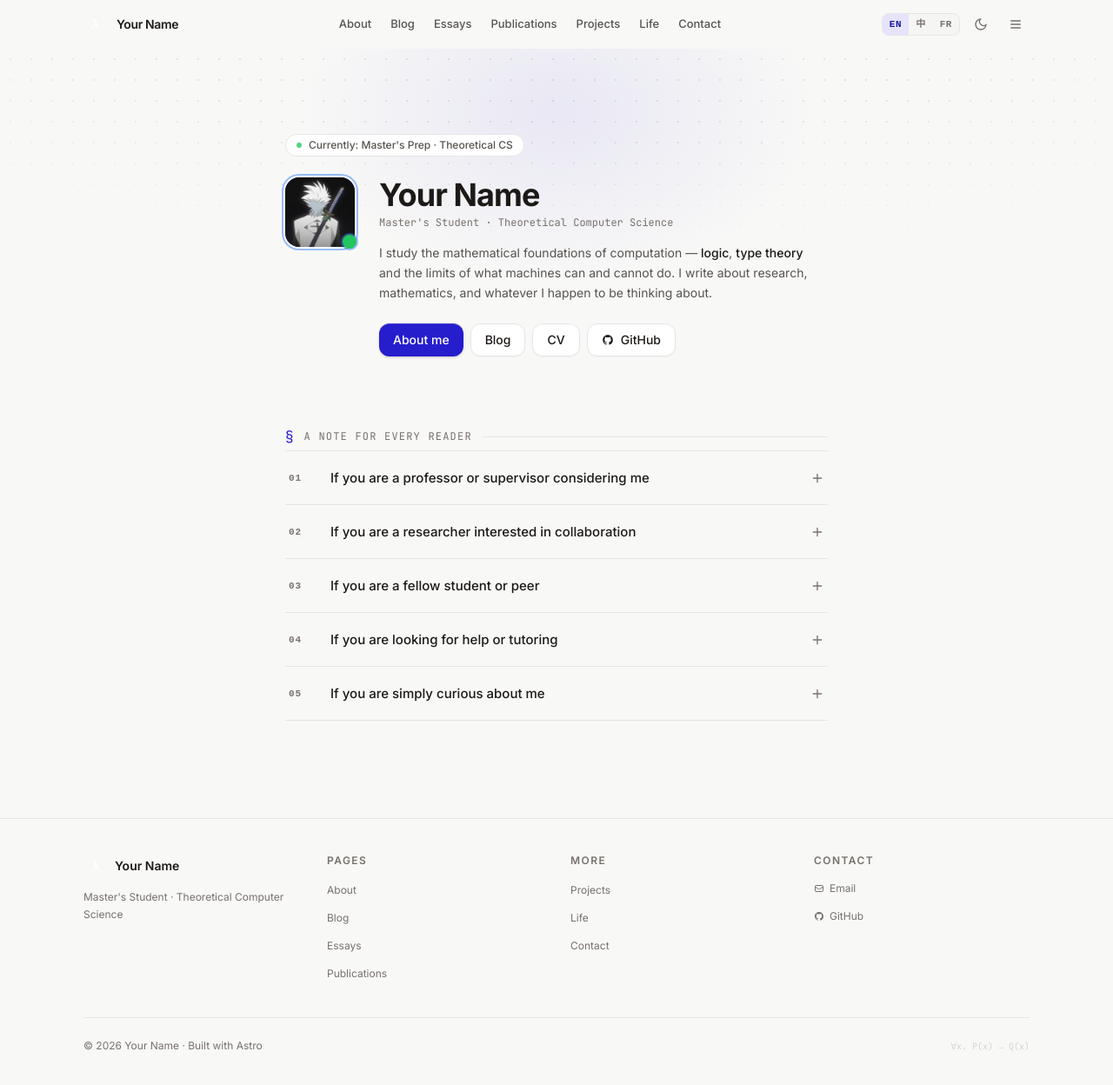
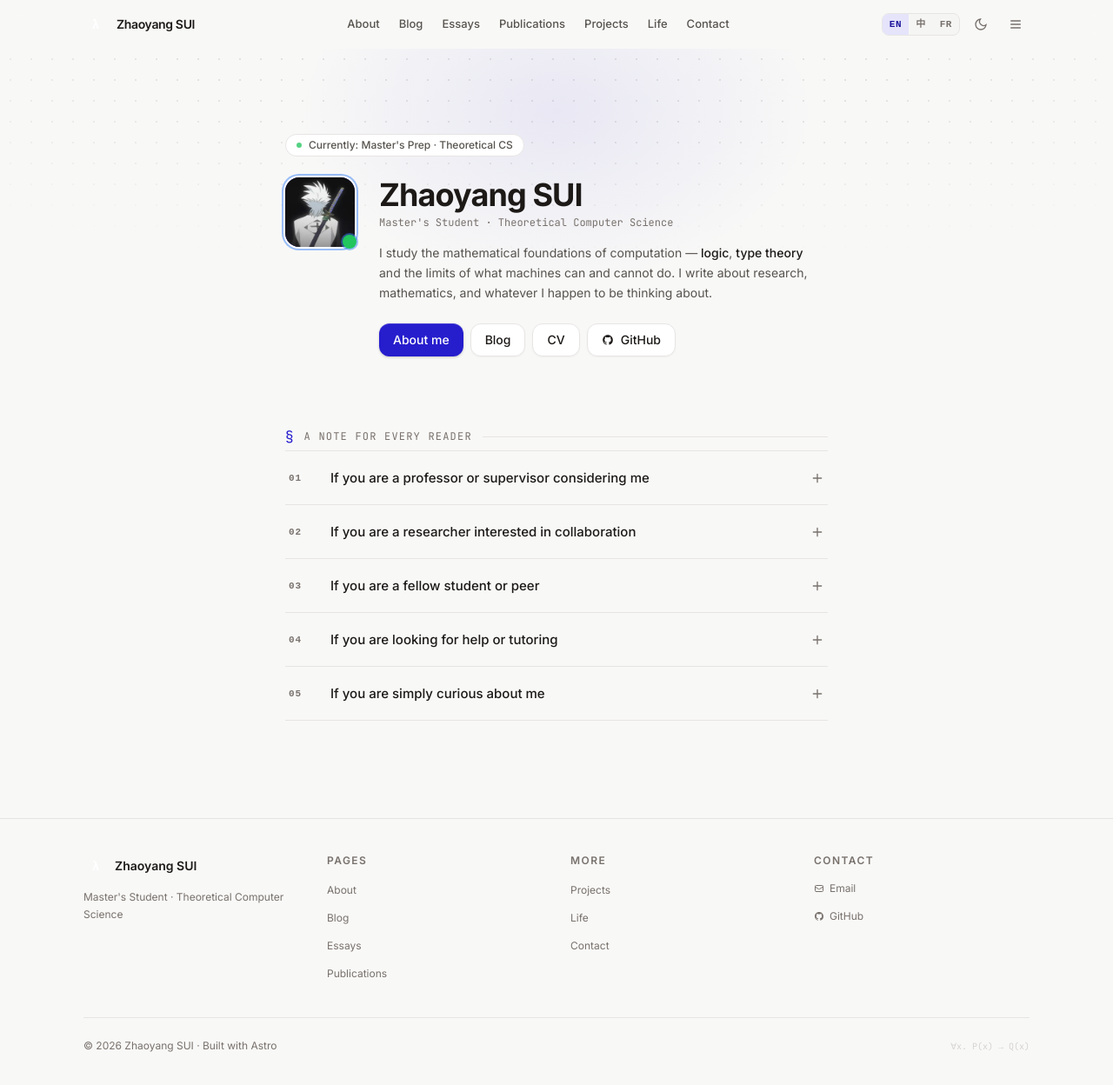
Before and after one commit to ze2phyrzhenyin/ze2phyrzhenyin.github.io, an Astro site: page / in a window 1280 px wide. Shown: the whole page at 87% size. Built offline with nearby package versions, Linux system fonts and the light colour scheme; Astro itself is replaced by a stand-in of ours.

Commit message:
Localize site name

```diff
--- a/src/components/Footer.astro
+++ b/src/components/Footer.astro
@@ -1,11 +1,12 @@
 ---
-import { SITE, NAV } from '@/lib/config';
+import { SITE, NAV, getSiteName } from '@/lib/config';
 import { useTranslations, localizePath, defaultLang } from '@/i18n/utils';
 import type { Lang } from '@/i18n/ui';
 
 const lang = (Astro.currentLocale ?? defaultLang) as Lang;
 const t = useTranslations(lang);
 const year = new Date().getFullYear();
+const siteName = getSiteName(lang);
 
 const navKeys: Record<string, string> = {
   '/about': 'nav.about', '/blog': 'nav.blog', '/essays': 'nav.essays',
@@ -23,7 +24,7 @@ const navKeys: Record<string, string> = {
                style="background: linear-gradient(135deg, hsl(var(--accent-h) var(--accent-s) var(--accent-l)), hsl(calc(var(--accent-h)+20) var(--accent-s) calc(var(--accent-l)+10%)));">
             λ
           </div>
-          <span class="font-semibold text-sm" style="color: rgb(var(--text));">{SITE.name}</span>
+          <span class="font-semibold text-sm" style="color: rgb(var(--text));">{siteName}</span>
         </a>
         <p class="text-xs leading-relaxed" style="color: rgb(var(--muted));">{SITE.tagline}</p>
       </div>
@@ -84,7 +85,7 @@ const navKeys: Record<string, string> = {
     <div class="flex flex-col sm:flex-row items-center justify-between gap-3 pt-6"
          style="border-top: 1px solid rgb(var(--border));">
       <p class="text-xs" style="color: rgb(var(--muted));">
-        © {year} {SITE.name} · {t('footer.built')}
+        © {year} {siteName} · {t('footer.built')}
         <a href="https://astro.build" target="_blank" rel="noopener" class="footer-link">Astro</a>
       </p>
       <p class="font-mono text-[10px]" style="color: rgb(var(--border-2));">∀x. P(x) → Q(x)</p>
--- a/src/components/Nav.astro
+++ b/src/components/Nav.astro
@@ -1,5 +1,5 @@
 ---
-import { SITE, NAV } from '@/lib/config';
+import { SITE, NAV, getSiteName } from '@/lib/config';
 import LangSwitcher from '@/components/LangSwitcher.astro';
 import { useTranslations, localizePath, defaultLang } from '@/i18n/utils';
 import type { Lang } from '@/i18n/ui';
@@ -7,6 +7,7 @@ import type { Lang } from '@/i18n/ui';
 const lang = (Astro.currentLocale ?? defaultLang) as Lang;
 const t = useTranslations(lang);
 const pathname = Astro.url.pathname;
+const siteName = getSiteName(lang);
 
 // Map config href keys to translation keys
 const navKeys: Record<string, string> = {
@@ -31,7 +32,7 @@ const navKeys: Record<string, string> = {
       </div>
       <span class="font-semibold text-sm tracking-tight transition-colors hidden sm:block"
             style="color: rgb(var(--text));">
-        {SITE.name}
+        {siteName}
       </span>
     </a>
 
--- a/src/content/publications/sample-preprint.md
+++ b/src/content/publications/sample-preprint.md
@@ -1,6 +1,6 @@
 ---
 title: "On the Expressibility of Higher-Order Recursion Schemes"
-authors: ["Your Name", "Supervisor Name"]
+authors: ["Zhaoyang SUI", "Supervisor Name"]
 venue: "arXiv preprint"
 year: 2025
 type: preprint
--- a/src/layouts/Base.astro
+++ b/src/layouts/Base.astro
@@ -1,5 +1,5 @@
 ---
-import { SITE } from '@/lib/config';
+import { SITE, getSiteName } from '@/lib/config';
 import Nav from '@/components/Nav.astro';
 import Footer from '@/components/Footer.astro';
 import { defaultLang } from '@/i18n/utils';
@@ -12,7 +12,8 @@ interface Props {
 const { title, description = SITE.description, ogImage, article = false } = Astro.props;
 
 const lang = (Astro.currentLocale ?? defaultLang) as Lang;
-const pageTitle   = title ? `${title} — ${SITE.name}` : `${SITE.name} · ${SITE.tagline}`;
+const siteName = getSiteName(lang);
+const pageTitle   = title ? `${title} — ${siteName}` : `${siteName} · ${SITE.tagline}`;
 const canonicalURL = new URL(Astro.url.pathname, SITE.url);
 const ogImg       = ogImage ?? `${SITE.url}/og-default.png`;
 ---
--- a/src/lib/config.ts
+++ b/src/lib/config.ts
@@ -1,9 +1,10 @@
 export const SITE = {
-  name: 'Your Name',
+  name: 'Zhaoyang SUI',
+  nameZh: '隋朝阳',
   tagline: 'Master\'s Student · Theoretical Computer Science',
   description: 'Personal site — research, writing, and projects at the intersection of logic, mathematics, and computation.',
   url: 'https://yourname.dev',
-  author: 'Your Name',
+  author: 'Zhaoyang SUI',
   email: 'you@example.com',
   github: 'https://github.com/yourhandle',
   twitter: 'https://twitter.com/yourhandle',
@@ -13,6 +14,10 @@ export const SITE = {
   department: 'Department of Computer Science',
   avatar: '/images/avatar/avatar.jpg',
 } as const;
+
+export function getSiteName(lang?: string) {
+  return lang === 'zh' ? SITE.nameZh : SITE.name;
+}
 
 export const NAV = [
   { label: 'About',        href: '/about' },
--- a/src/templates/AboutPage.astro
+++ b/src/templates/AboutPage.astro
@@ -1,13 +1,14 @@
 ---
 import Base from '@/layouts/Base.astro';
-import { SITE } from '@/lib/config';
+import { SITE, getSiteName } from '@/lib/config';
 import { useTranslations, localizePath, defaultLang } from '@/i18n/utils';
 import type { Lang } from '@/i18n/ui';
 
 const lang = (Astro.currentLocale ?? defaultLang) as Lang;
 const t    = useTranslations(lang);
+const siteName = getSiteName(lang);
 ---
-<Base title={t('about.title')} description={`${t('about.title')} — ${SITE.name}`}>
+<Base title={t('about.title')} description={`${t('about.title')} — ${siteName}`}>
   <div class="container-mid py-16">
     <div class="flex items-start justify-between gap-4 mb-10 animate-fade-up">
       <div>
--- a/src/templates/HomePage.astro
+++ b/src/templates/HomePage.astro
@@ -1,11 +1,12 @@
 ---
 import Base from '@/layouts/Base.astro';
-import { SITE } from '@/lib/config';
+import { SITE, getSiteName } from '@/lib/config';
 import { useTranslations, localizePath, defaultLang } from '@/i18n/utils';
 import type { Lang } from '@/i18n/ui';
 
 const lang = (Astro.currentLocale ?? defaultLang) as Lang;
 const t    = useTranslations(lang);
+const siteName = getSiteName(lang);
 
 const audiences: {
   num: string;
@@ -40,7 +41,7 @@ const audiences: {
           <div class="w-20 h-20 rounded-2xl overflow-hidden ring-2 ring-offset-2"
                style="ring-color:rgb(var(--border-2));ring-offset-color:rgb(var(--bg));">
             <div class="w-full h-full bg-gradient-to-br from-primary-600 to-primary-800 flex items-center justify-center">
-              <img src={SITE.avatar} alt={SITE.name} class="w-full h-full object-cover"
+              <img src={SITE.avatar} alt={siteName} class="w-full h-full object-cover"
                    onerror="this.parentElement.innerHTML='<span style=color:white;font-size:1.5rem;font-weight:700;font-family:monospace>λ</span>'"/>
             </div>
           </div>
@@ -49,7 +50,7 @@ const audiences: {
         </div>
         <div>
           <h1 class="text-3xl sm:text-4xl font-bold tracking-tight leading-tight mb-1"
-              style="color:rgb(var(--text));">{SITE.name}</h1>
+              style="color:rgb(var(--text));">{siteName}</h1>
           <p class="font-mono text-xs mb-4" style="color:rgb(var(--muted));">{SITE.tagline}</p>
           <p class="text-sm leading-relaxed max-w-lg mb-6" style="color:rgb(var(--text-2));">
             {t('home.bio.1')}
```
